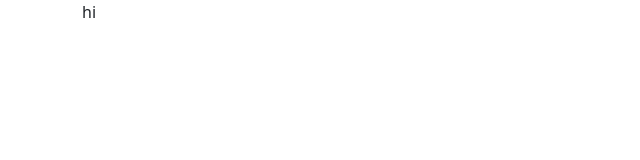
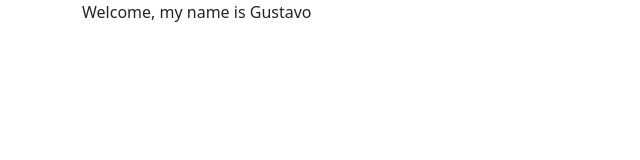
Before and after one commit to Gustavo26Dias/Portofolio, a plain HTML site: page index.html in a window 1280 px wide. Shown: the whole page, without its empty margins (0-640 px from the left). Drawn offline with Linux system fonts and the light colour scheme.

Commit message:
index.html modified

```diff
--- a/index.html
+++ b/index.html
@@ -9,7 +9,7 @@
 </head>
 <body>
     <div class="container">
-        <p>hi</p>
+        <p>Welcome, my name is Gustavo</p>
     </div>
 </body>
 </html>
```
